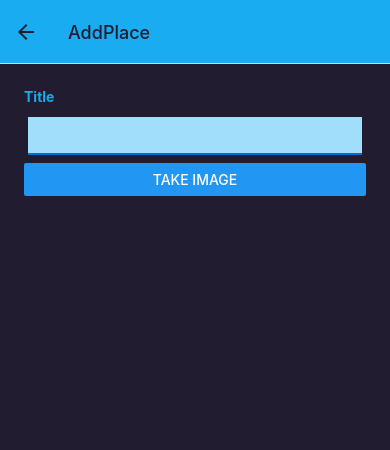
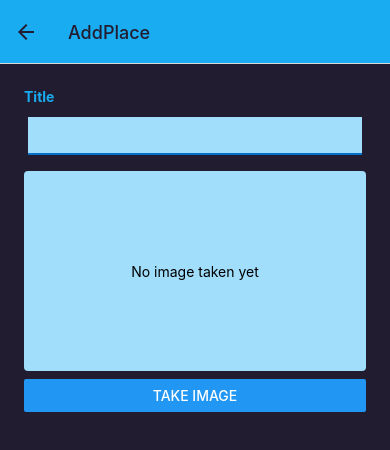
Before and after one commit to ranaawais0303/Native_device_features, a React Native app: screen /AddPlace in a window 390 px wide. Shown: the top 450 px of the page. Built offline with nearby package versions, Linux system fonts and the light colour scheme.

Commit message:
image preview

```diff
--- a/components/Places/ImagePicker.js
+++ b/components/Places/ImagePicker.js
@@ -1,12 +1,14 @@
-import React from "react";
-import { Alert, Button, View } from "react-native";
+import React, { useState } from "react";
+import { Text, Button, View, Image, StyleSheet } from "react-native";
 import {
   launchCameraAsync,
-  useCameraPermissions,
+  // useCameraPermissions,
   // PermissionStatus,
 } from "expo-image-picker";
+import { Colors } from "../../constants/colors";
 
 function ImagePicker() {
+  const [pickedImage, setPickedImage] = useState();
   // const [cameraPermissionInformation, requestPermission] =
   //   useCameraPermissions();
 
@@ -38,14 +40,34 @@
       aspect: [16, 9],
       quality: 0.5,
     });
-    console.log(image);
+    setPickedImage(image.uri);
+  }
+  let imagePreview = <Text>No image taken yet</Text>;
+  if (pickedImage) {
+    imagePreview = <Image source={{ uri: pickedImage }} style={styles.image} />;
   }
   return (
     <View>
-      <View></View>
+      <View style={styles.imagePreview}>{imagePreview}</View>
       <Button title="Take Image" onPress={takeImageHandler} />
     </View>
   );
 }
 
 export default ImagePicker;
+
+const styles = StyleSheet.create({
+  imagePreview: {
+    width: "100%",
+    height: 200,
+    marginVertical: 8,
+    justifyContent: "center",
+    alignItems: "center",
+    backgroundColor: Colors.primary100,
+    borderRadius: 4,
+  },
+  image: {
+    width: "100%",
+    height: "100%",
+  },
+});
```
